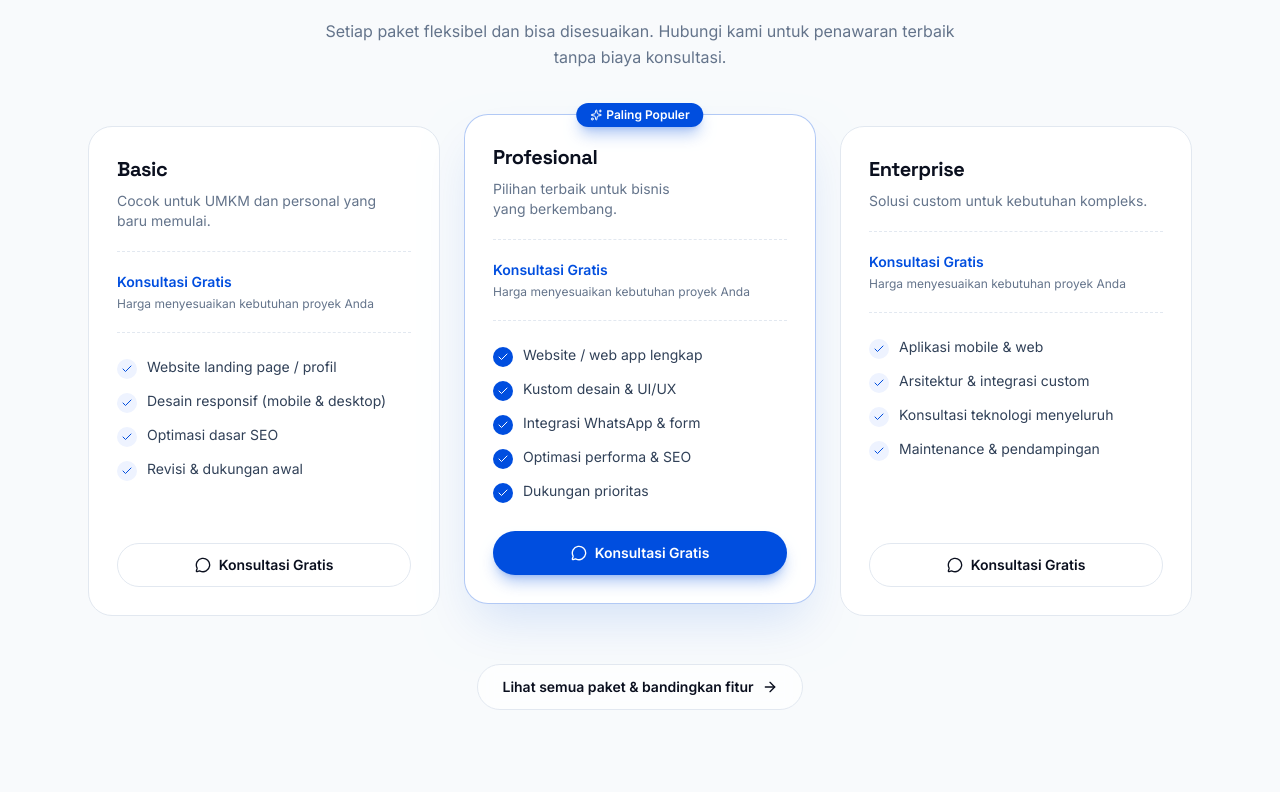
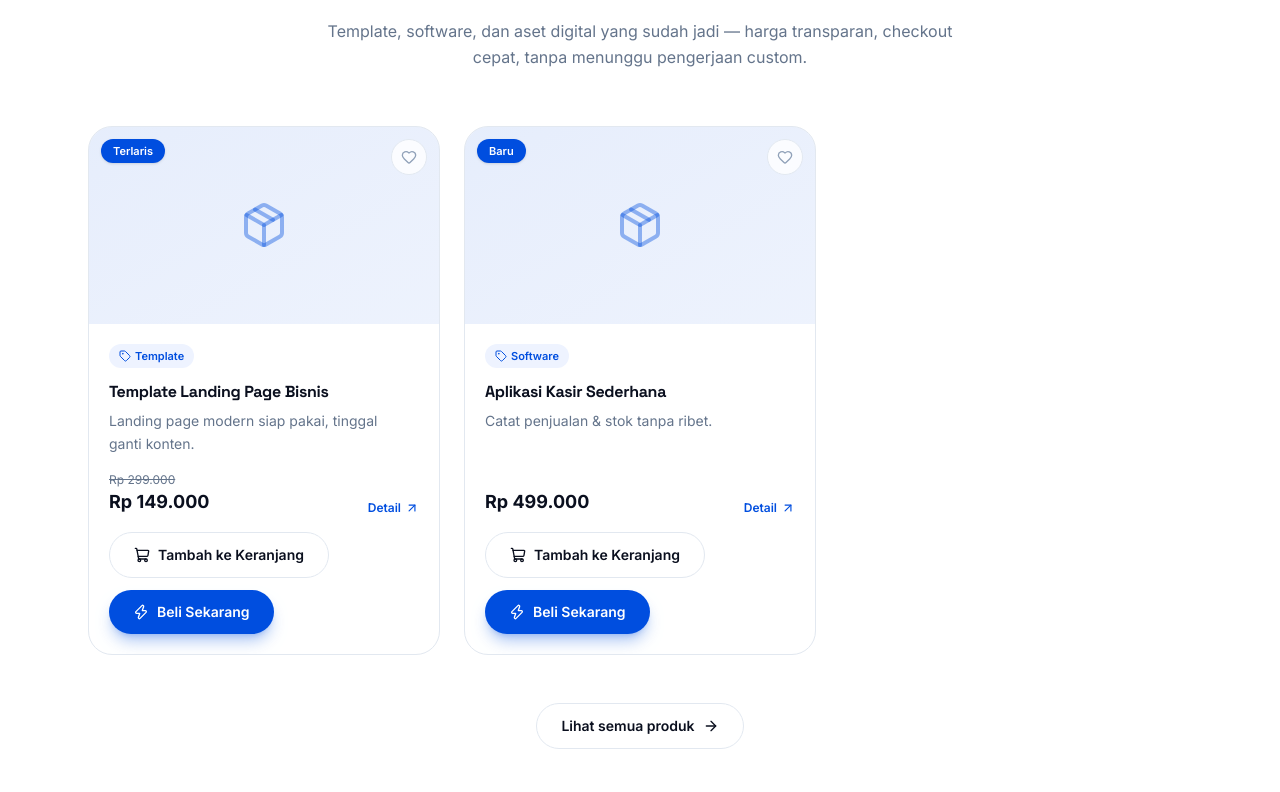
Before and after one commit to lupyariestaa/lktech, a Next.js app: page / in a window 1280 px wide. Shown: the part 4808-5600 px from the top of the page. Built offline with nearby package versions, Linux system fonts and the light colour scheme; no server answers.

Commit message:
feat(beranda): FASE H5 - seksi produk digital unggulan (server, ProductCard, #produk)

```diff
--- a/src/app/page.tsx
+++ b/src/app/page.tsx
@@ -5,6 +5,7 @@ import { Technologies } from "@/components/sections/technologies";
 import { Services } from "@/components/sections/services";
 import { WhyUs } from "@/components/sections/why-us";
 import { Process } from "@/components/sections/process";
+import { FeaturedProducts } from "@/components/sections/featured-products";
 import { Stats } from "@/components/sections/stats";
 import { PortfolioTeaser } from "@/components/sections/portfolio-teaser";
 import { Testimonials } from "@/components/sections/testimonials";
@@ -36,6 +37,7 @@ export default function Home() {
         <PortfolioTeaser />
         <WhyUs />
         <Process />
+        <FeaturedProducts />
         <Stats />
         <Testimonials />
         <Pricing />
--- /dev/null
+++ b/src/components/sections/featured-products.tsx
@@ -0,0 +1,66 @@
+import Link from "next/link";
+import { ArrowRight } from "lucide-react";
+import { getProducts } from "@/lib/products";
+import { SectionHeading } from "@/components/section-heading";
+import { Reveal } from "@/components/motion";
+import { ProductCard } from "@/components/product-card";
+
+/**
+ * Seksi "Produk digital unggulan" pada beranda (FASE H5).
+ *
+ * Server component: mengambil katalog publik via `getProducts()` (hanya produk
+ * aktif, urut unggulan → nama). Menampilkan maksimum 6 produk dan **tersembunyi
+ * total** bila tidak ada produk (jangan render seksi kosong).
+ *
+ * `ProductCard` sudah menangani badge stok nyata, bintang rating, dan aksi beli
+ * (keranjang/unduh) sehingga konsisten dengan katalog `/produk`.
+ */
+export async function FeaturedProducts({
+  limit = 6,
+}: {
+  limit?: number;
+}) {
+  const products = await getProducts();
+  if (products.length === 0) return null;
+
+  const items = products.slice(0, Math.max(1, limit));
+
+  return (
+    <section
+      id="produk"
+      aria-labelledby="produk-heading"
+      className="relative scroll-mt-24 bg-white py-24"
+    >
+      <div className="mx-auto max-w-6xl px-6">
+        <SectionHeading
+          eyebrow="Produk Digital"
+          title={
+            <span id="produk-heading">
+              Produk siap pakai,{" "}
+              <span className="text-gradient">langsung bisa dibeli</span>
+            </span>
+          }
+          description="Template, software, dan aset digital yang sudah jadi — harga transparan, checkout cepat, tanpa menunggu pengerjaan custom."
+        />
+
+        <div className="mt-14 grid gap-6 sm:grid-cols-2 lg:grid-cols-3">
+          {items.map((product, i) => (
+            <Reveal key={product.slug} delay={i * 0.08}>
+              <ProductCard product={product} />
+            </Reveal>
+          ))}
+        </div>
+
+        <Reveal className="mt-12 flex justify-center">
+          <Link
+            href="/produk"
+            className="group inline-flex items-center gap-2 rounded-full border border-slate-200 bg-white/70 px-6 py-3 text-sm font-semibold text-secondary backdrop-blur transition-all duration-300 hover:-translate-y-0.5 hover:border-primary/40 hover:text-primary hover:shadow-lg hover:shadow-primary/10"
+          >
+            Lihat semua produk
+            <ArrowRight className="h-4 w-4 transition-transform group-hover:translate-x-1" />
+          </Link>
+        </Reveal>
+      </div>
+    </section>
+  );
+}
```
Also changed, not shown: 2 other files (tests, documents, lock files or other folders).
